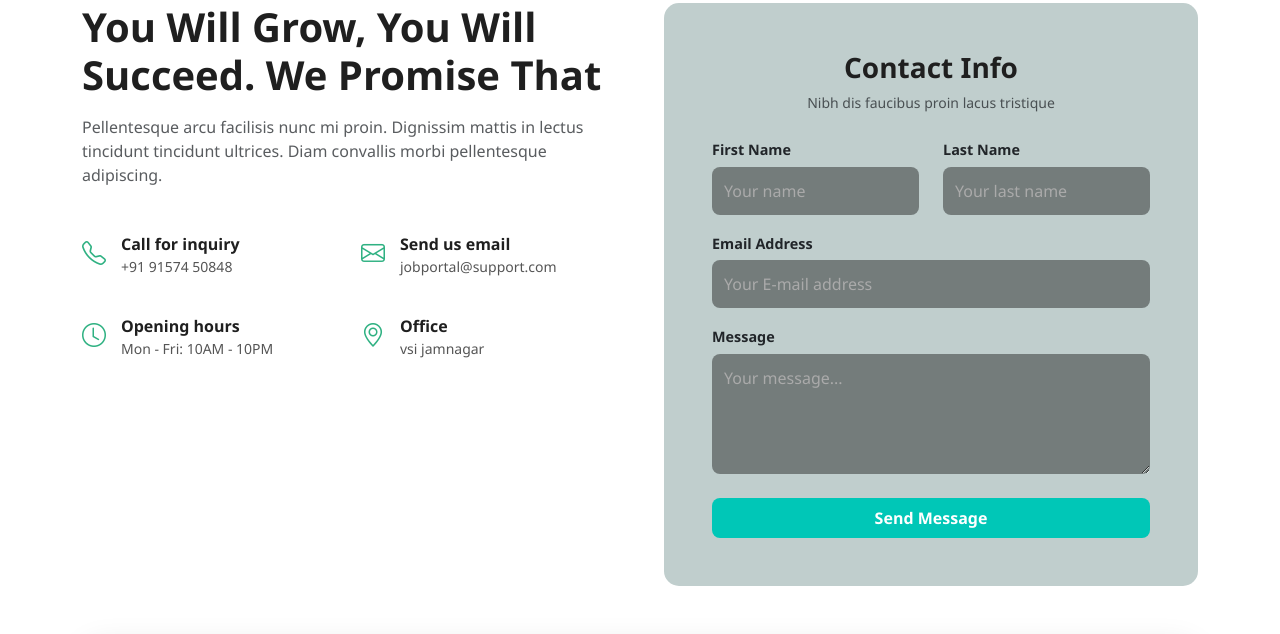
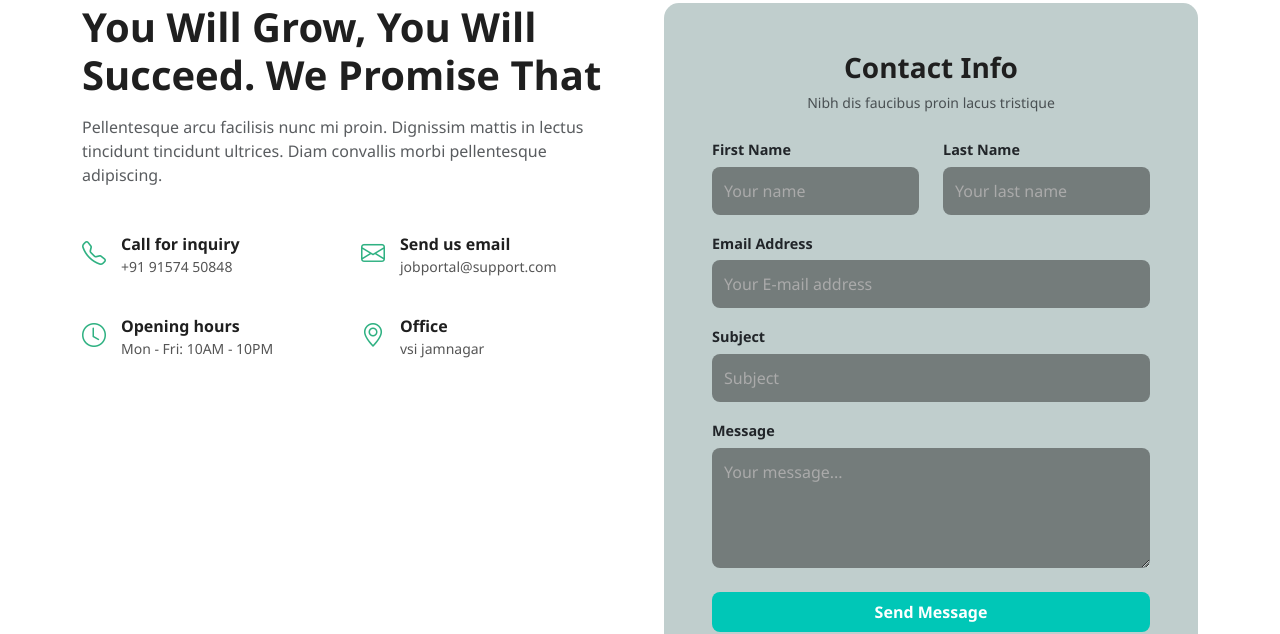
Before and after one commit to dharaviyakeshav/JobPortal, a Flask app: page /contact in a window 1280 px wide. Shown: the part 501-1135 px from the top of the page. Run offline with Flask 3, Linux system fonts and the light colour scheme; data that the repository does not hold is empty.

Commit message:
Update contact.html

```diff
--- a/templates/contact.html
+++ b/templates/contact.html
@@ -10,13 +10,14 @@
   <link href="https://cdn.jsdelivr.net/npm/bootstrap-icons/font/bootstrap-icons.css" rel="stylesheet">
   <link rel="stylesheet" href="../static/style.css">
 
- <style>/* Hero Section */
+  <style>
+    /* Hero Section */
     .hero-section {
-    background-color: #000; /* બ્લેક બેકગ્રાઉન્ડ */
+        background-color: #000;
         padding: 100px 0;
     }
 
-/* Contact Info Items (Icons & Text) */
+    /* Contact Info Items */
     .contact-info-item {
         display: flex;
         gap: 15px;
@@ -25,7 +26,7 @@
 
     .contact-info-item i {
         font-size: 24px;
-    color: #2fb182; /* ટીલ કલર */
+        color: #2fb182;
     }
 
     .contact-info-item h6 {
@@ -40,16 +41,15 @@
 
     /* Form Box */
     .form-box-custom {
-    background-color: #c0cecd; /* આછો બ્લુ/ટીલ કલર */
+        background-color: #c0cecd;
         border-radius: 15px;
-
     }
 
     .form-box-custom .form-control {
         border: none;
         padding: 12px;
         border-radius: 8px;
-        color:black;
+        color: black;
     }
 
     /* Button */
@@ -64,16 +64,18 @@
         background-color: #2d7a6f;
         color: white;
     }
-label
-{
+
+    label {
         color: #000;
     }
+
     /* Map Wrapper */
     .map-wrapper {
         border-radius: 20px;
         overflow: hidden;
         box-shadow: 0 10px 30px rgba(0,0,0,0.1);
-}</style>
+    }
+  </style>
 </head>
 
 <body>
@@ -131,24 +133,35 @@ label
           <h3 class="text-center fw-bold">Contact Info</h3>
           <p class="text-center text-muted small mb-4">Nibh dis faucibus proin lacus tristique</p>
 
-          <form method="POST">
+          {% if success %}
+          <div class="alert alert-success alert-dismissible fade show" role="alert">
+            Your message has been sent successfully! We will get back to you soon.
+            <button type="button" class="btn-close" data-bs-dismiss="alert" aria-label="Close"></button>
+          </div>
+          {% endif %}
+
+          <form action="/contact" method="POST">
             <div class="row">
               <div class="col-md-6 mb-3">
                 <label class="form-label small fw-bold text-dark">First Name</label>
-                <input type="text" class="form-control" placeholder="Your name">
+                <input type="text" name="first_name" class="form-control" placeholder="Your name" required>
               </div>
               <div class="col-md-6 mb-3">
                 <label class="form-label small fw-bold text-dark">Last Name</label>
-                <input type="text" class="form-control" placeholder="Your last name">
+                <input type="text" name="last_name" class="form-control" placeholder="Your last name" required>
               </div>
             </div>
             <div class="mb-3">
-              <label class="form-label small fw-bold text-dark" >Email Address</label>
-              <input type="email" class="form-control" placeholder="Your E-mail address">
+              <label class="form-label small fw-bold text-dark">Email Address</label>
+              <input type="email" name="email" class="form-control" placeholder="Your E-mail address" required>
+            </div>
+            <div class="mb-3">
+              <label class="form-label small fw-bold text-dark">Subject</label>
+              <input type="text" name="subject" class="form-control" placeholder="Subject" required>
             </div>
             <div class="mb-4">
               <label class="form-label small fw-bold text-dark">Message</label>
-              <textarea class="form-control" rows="4" placeholder="Your message..."></textarea>
+              <textarea name="message" class="form-control" rows="4" placeholder="Your message..." required></textarea>
             </div>
             <button type="submit" class="btn btn-teal w-100 py-2">Send Message</button>
           </form>
@@ -165,6 +178,7 @@ label
     </div>
   </div>
 </section>
+
 {% include "footer.html" %}
 
 <script src="https://cdn.jsdelivr.net/npm/bootstrap@5.3.2/dist/js/bootstrap.bundle.min.js"></script>
```
Lines whose indentation alone changed are shown as unchanged.
